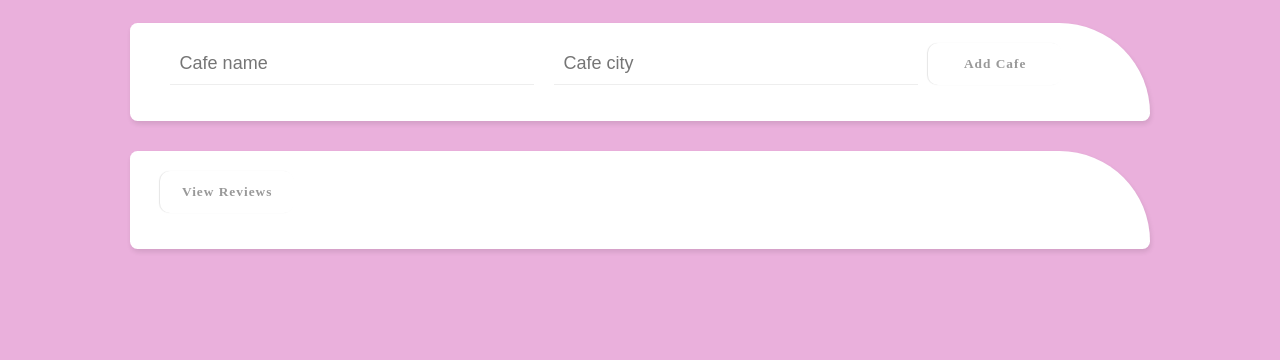
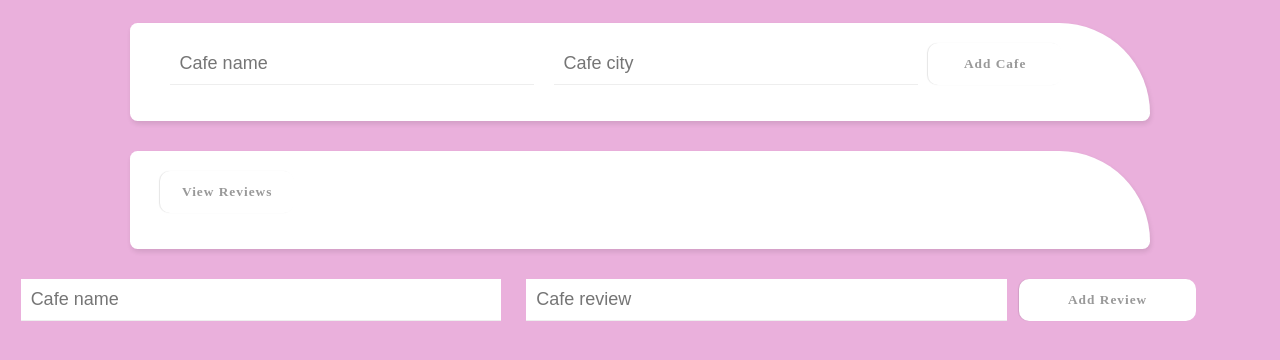
Before and after one commit to HarryGeorge57/NodeJSCafe, a plain HTML site: page public/index.html in a window 1280 px wide. Shown: the part 174-534 px from the top of the page. Drawn offline with Linux system fonts and the light colour scheme; no server answers.

Commit message:
Updated Read Me

```diff
--- a/public/index.html
+++ b/public/index.html
@@ -25,6 +25,12 @@
             <ul id="cafeReview-list"></ul>
         </div>
 
+        <form id="add-review-form">
+            <input type="text" name="name" placeholder="Cafe name">
+            <input type="text" name="review" placeholder="Cafe review">
+            <button>Add Review</button>
+        </form>
+
         <script>
             // Initialize Firebase
             var config = {
```
Also changed, not shown: README.md.
